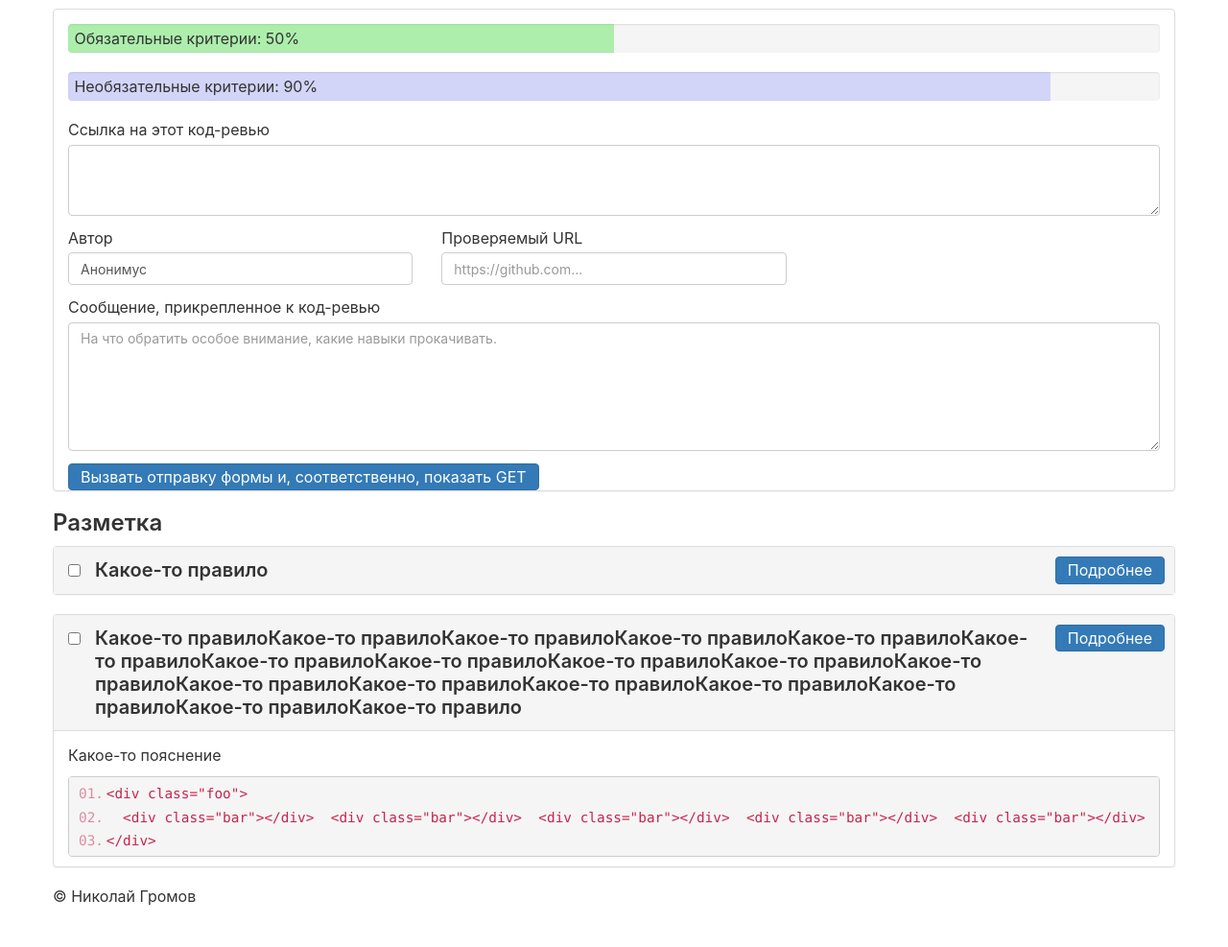
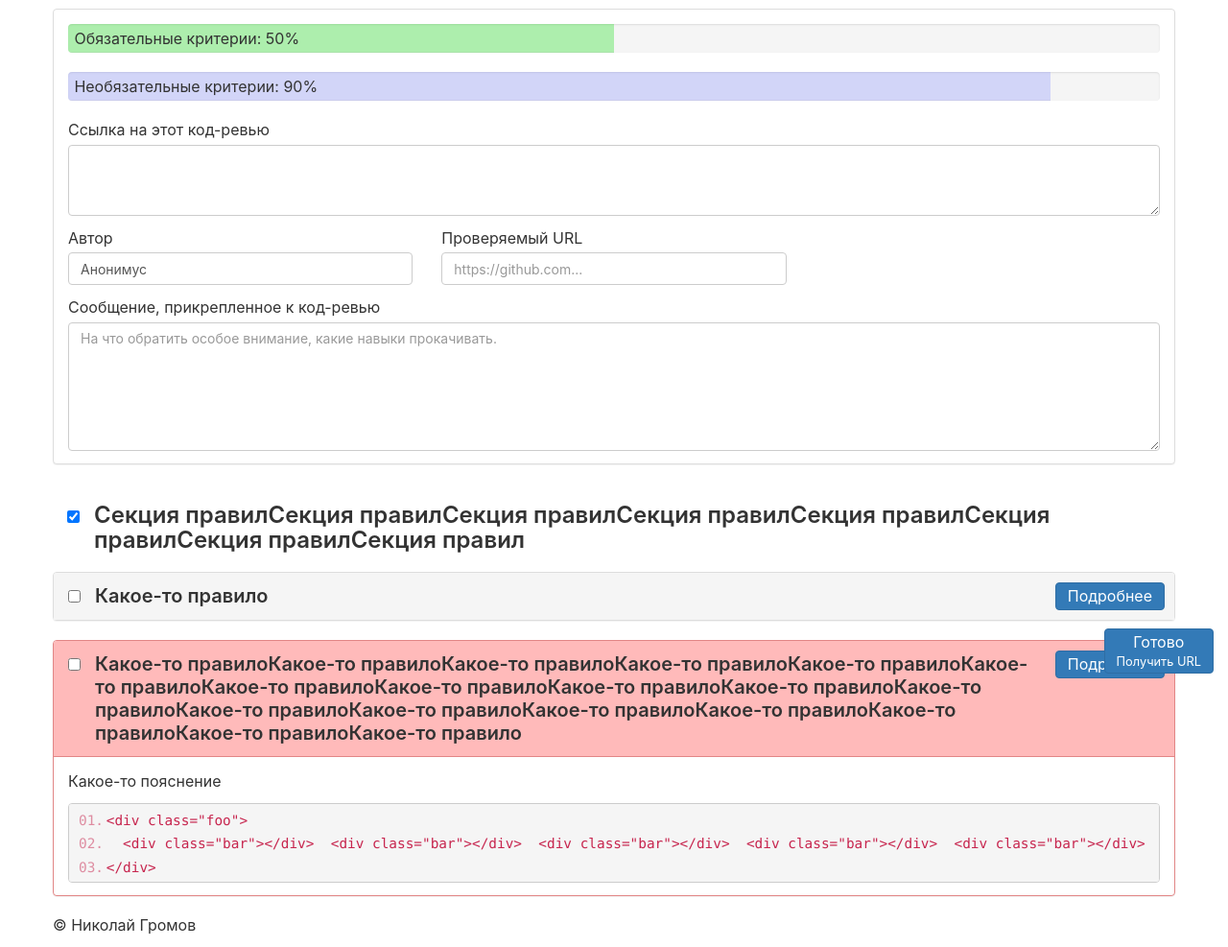
Before and after one commit to nicothin/criteria-of-quality-frontend, a plain HTML site: page index.html in a window 1280 px wide. Shown: the part 93-1080 px from the top of the page at 96% size. Before the commit the page ends 1050 px from the top, so only its background shows below. Drawn offline with Linux system fonts and the light colour scheme.

Commit message:
Добавил чекбокс для общего блока, спозиционировал кнопку

```diff
--- a/index.html
+++ b/index.html
@@ -161,13 +161,15 @@
               <textarea class="form-field__text-input" rows="6" placeholder="На что обратить особое внимание, какие навыки прокачивать." name="comm"></textarea>
             </label>
           </div>
-          <button class="btn">Вызвать отправку формы и, соответственно, показать GET</button>
         </div>
       </div>
     </section>
 
     <section class="check-section">
-      <h2 class="check-section__heading">Разметка</h2>
+      <label class="check-section__heading">
+        <input class="check-section__heading-checkbox" type="checkbox" name="r0" checked>
+        <h2 class="check-section__heading-text">Секция правилСекция правилСекция правилСекция правилСекция правилСекция правилСекция правилСекция правил</h2>
+      </label>
 
       <section id="r1" class="panel  panel--collapse  check-section__item">
         <header class="panel__header">
@@ -182,7 +184,7 @@
         </div>
       </section>
 
-      <section id="r2" class="panel  check-section__item">
+      <section id="r2" class="panel  panel--accent  check-section__item">
         <header class="panel__header">
           <label class="panel__title">
             <input class="panel__checkbox" type="checkbox" name="r2">
@@ -202,6 +204,8 @@
 
     </section>
 
+    <button class="btn  send-btn">Готово <span class="btn__small">Получить URL</span></button>
+
   </form>
 
   <footer class="page-footer  container">
--- a/style.css
+++ b/style.css
@@ -187,7 +187,7 @@ kbd kbd {
 pre {
   display: block;
   padding: 5px 5px 3px 10px;
-  margin: 0 0 10px;
+  margin: 0 0 0.8em;
   line-height: 1.42857143;
   word-break: break-all;
   word-wrap: break-word;
@@ -396,6 +396,10 @@ textarea.form-field__text-input {
   background-color: #204d74;
   border-color: #122b40;
 }
+.btn__small {
+  display: block;
+  font-size: 0.8em;
+}
 
 
 
@@ -601,8 +605,7 @@ textarea.form-field__text-input {
 .panel {
   margin-bottom: 20px;
   background-color: #ffffff;
-  border: 1px solid transparent;
-  border-color: #dddddd;
+  border: 1px solid #dddddd;
   border-radius: 4px;
   box-shadow: 0 1px 1px rgba(0, 0, 0, 0.05);
 }
@@ -610,13 +613,12 @@ textarea.form-field__text-input {
   padding: 15px 15px 0;
 }
 .panel__header {
-  border-bottom: 1px solid transparent;
+  border-bottom: 1px solid #dddddd;
   border-top-right-radius: 3px;
   border-top-left-radius: 3px;
   color: #333333;
   margin: 0;
   background-color: #f5f5f5;
-  border-color: #dddddd;
 }
 @media (min-width: 600px) {
   .panel__header {
@@ -660,6 +662,14 @@ textarea.form-field__text-input {
 }
 .panel--collapse .panel__body {
   display: none;
+}
+.panel--accent {
+  border-color: #e28686;
+}
+.panel--accent .panel__header {
+  border-bottom: 1px solid #e28686;
+  color: #333333;
+  background-color: #ffbaba;
 }
 
 
@@ -729,6 +739,18 @@ textarea.form-field__text-input {
 .check-section__btn:before {
   content: attr(data-text);
 }
+.check-section__heading {
+  display: flex;
+  align-items: baseline;
+  padding-left: 15px;
+  margin-bottom: 10px;
+}
+.check-section__heading-text {
+  margin-left: 15px;
+}
+.check-section__heading-checkbox {
+  flex-shrink: 0;
+}
 
 .loading-page {
   display: block !important;
@@ -759,6 +781,12 @@ textarea.form-field__text-input {
 }
 
 .pseudoform {}
+
+  .send-btn {
+    position: fixed;
+    bottom: 5px;
+    right: 15px;
+  }
 
 
 
```
